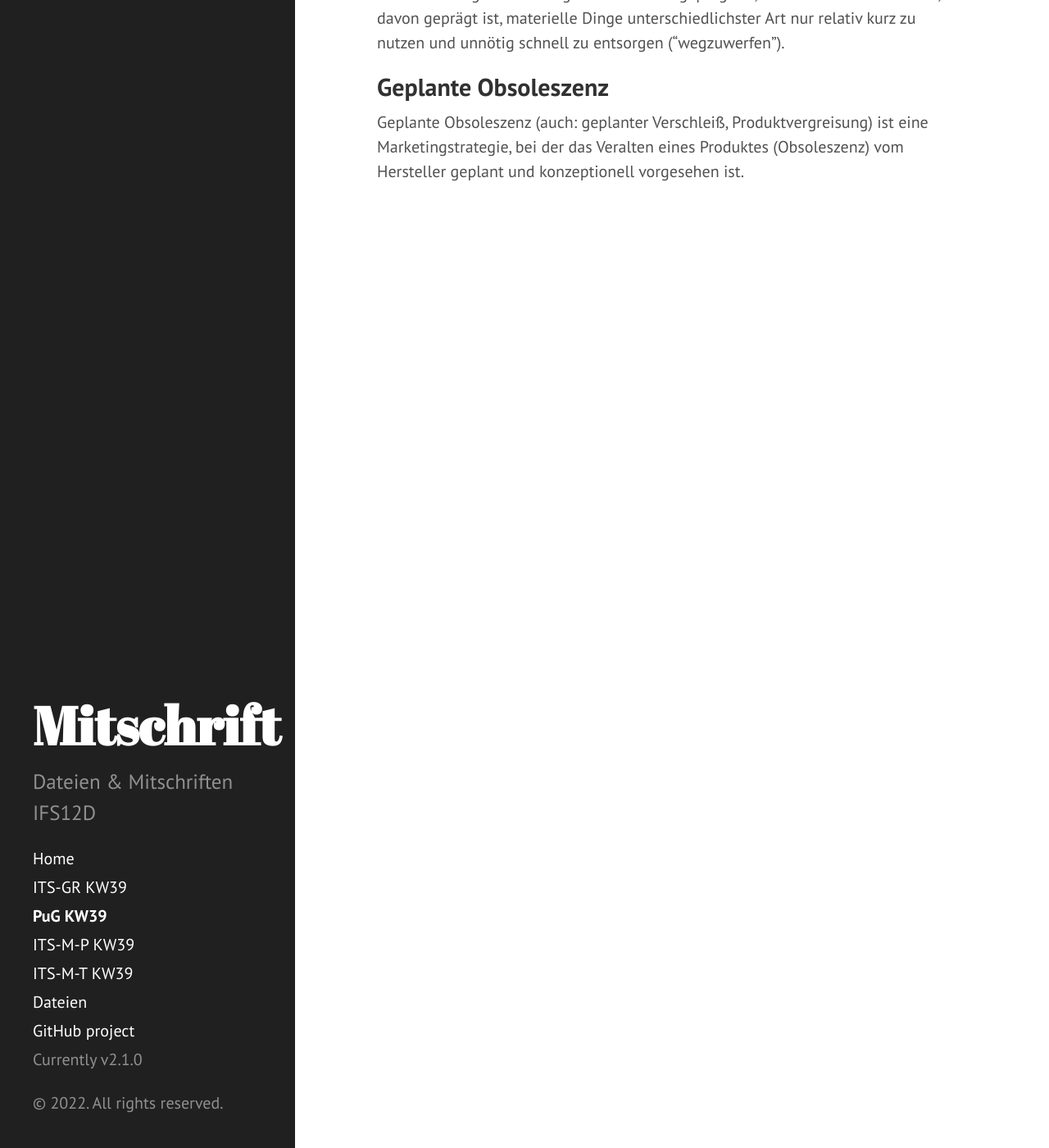
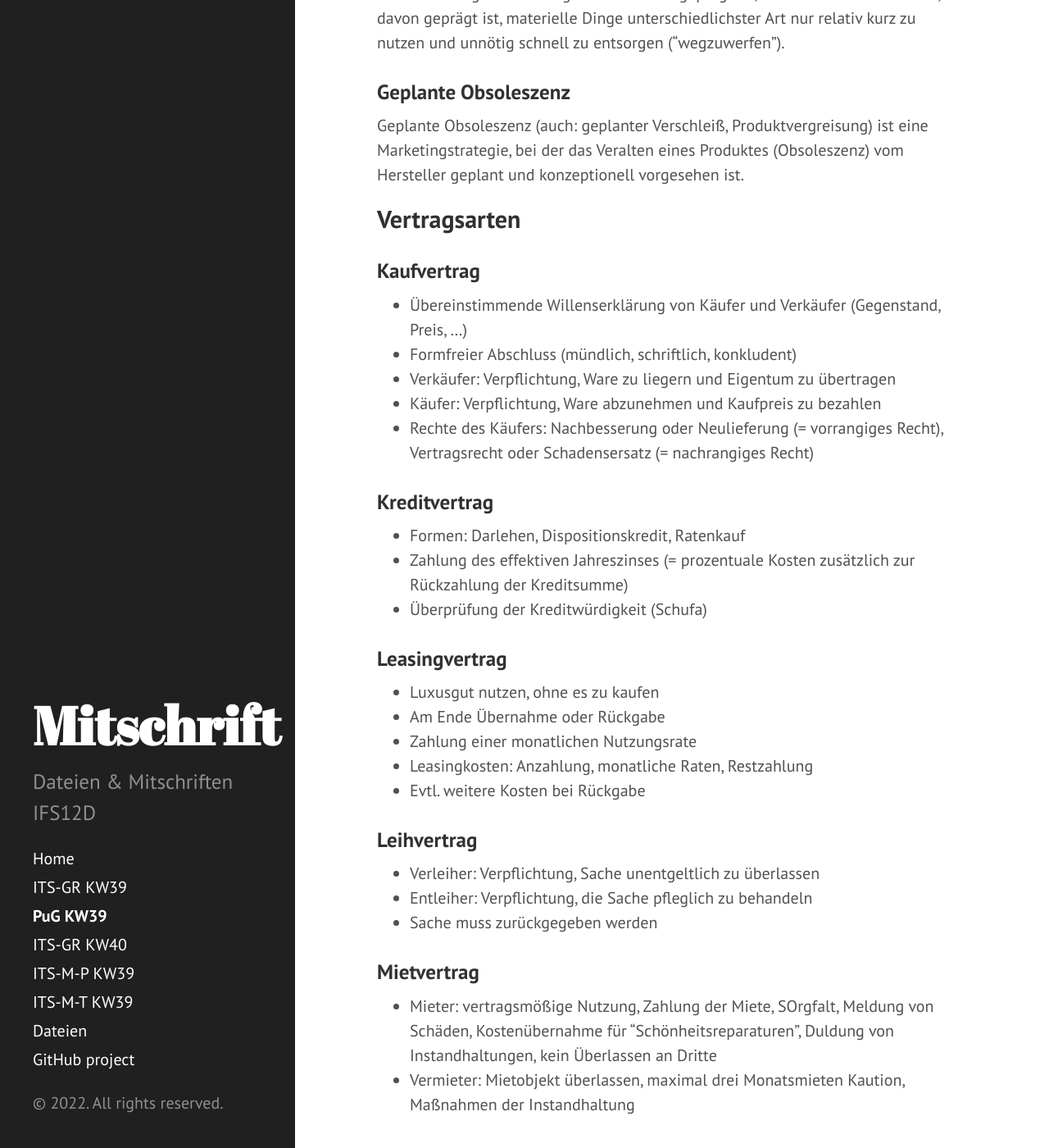
Before and after one commit to Semoxea/semoxea.github.io, a Jekyll site: the page built from data/entries/PUG/2022-09-30-PuG.md, in a window 1280 px wide and 1400 px high, scrolled down 281 px. Shown: the whole window at 82% size. Built offline with Jekyll 4.4.1, drawn with Linux system fonts in a browser that asks for light colours; Markdown is read by kramdown in place of the engine named in the settings.

Commit message:
mittwochsfrosch

```diff
--- a/_includes/sidebar.html
+++ b/_includes/sidebar.html
@@ -10,7 +10,7 @@
     </div>
 
     <nav class="sidebar-nav">
-      <a class="sidebar-nav-item{% if page.url == site.baseurl %} active{% endif %}" href="{{ site.baseurl }}">Home</a>
+      <a class="sidebar-nav-item{% if page.url == site.baseurl %} active{% endif %}" href="/">Home</a>
 
       {% comment %}
         The code below dynamically generates a sidebar nav of pages with
@@ -27,7 +27,6 @@
       {% endfor %}
 
       <a class="sidebar-nav-item" href="{{ site.github.repo }}">GitHub project</a>
-      <span class="sidebar-nav-item">Currently v{{ site.version }}</span>
     </nav>
 
     <p>&copy; {{ site.time | date: '%Y' }}. All rights reserved.</p>
--- a/data/entries/PUG/2022-09-30-PuG.md
+++ b/data/entries/PUG/2022-09-30-PuG.md
@@ -7,6 +7,41 @@ title: PuG KW39
 
 Definition: Wegwerfgesellschaft ist ein Begriff, der von Kritikern der Überfluss- bzw. Konsumgesellschaft geprägt wurde. Er bezeichnet eine Gesellschaft, die wesentlich durch eine sogenannte Wegwerfmentalität geprägt ist, das heißt eine Mentalität, die davon geprägt ist, materielle Dinge unterschiedlichster Art nur relativ kurz zu nutzen und unnötig schnell zu entsorgen ("wegzuwerfen").
 
-## Geplante Obsoleszenz
+### Geplante Obsoleszenz
 
 Geplante Obsoleszenz (auch: geplanter Verschleiß, Produktvergreisung) ist eine Marketingstrategie, bei der das Veralten eines Produktes (Obsoleszenz) vom Hersteller geplant und konzeptionell vorgesehen ist.
+
+## Vertragsarten
+
+### Kaufvertrag
+
+- Übereinstimmende Willenserklärung von Käufer und Verkäufer (Gegenstand, Preis, ...)
+- Formfreier Abschluss (mündlich, schriftlich, konkludent)
+- Verkäufer: Verpflichtung, Ware zu liegern und Eigentum zu übertragen
+- Käufer: Verpflichtung, Ware abzunehmen und Kaufpreis zu bezahlen
+- Rechte des Käufers: Nachbesserung oder Neulieferung (= vorrangiges Recht), Vertragsrecht oder Schadensersatz (= nachrangiges Recht)
+
+### Kreditvertrag
+
+- Formen: Darlehen, Dispositionskredit, Ratenkauf
+- Zahlung des effektiven Jahreszinses (= prozentuale Kosten zusätzlich zur Rückzahlung der Kreditsumme)
+- Überprüfung der Kreditwürdigkeit (Schufa)
+
+### Leasingvertrag
+
+- Luxusgut nutzen, ohne es zu kaufen
+- Am Ende Übernahme oder Rückgabe
+- Zahlung einer monatlichen Nutzungsrate
+- Leasingkosten: Anzahlung, monatliche Raten, Restzahlung
+- Evtl. weitere Kosten bei Rückgabe
+
+### Leihvertrag
+
+- Verleiher: Verpflichtung, Sache unentgeltlich zu überlassen
+- Entleiher: Verpflichtung, die Sache pfleglich zu behandeln
+- Sache muss zurückgegeben werden
+
+### Mietvertrag
+
+- Mieter: vertragsmößige Nutzung, Zahlung der Miete, SOrgfalt, Meldung von Schäden, Kostenübernahme für "Schönheitsreparaturen", Duldung von Instandhaltungen, kein Überlassen an Dritte
+- Vermieter: Mietobjekt überlassen, maximal drei Monatsmieten Kaution, Maßnahmen der Instandhaltung
```
Also changed, not shown: data/entries/ITS-GR/2022-10-04-ITS.md (added, +34 -0 lines), data/entries/ITS-M/KW39-ITST.md (+17 -1 lines), data/files.md (+2 -0 lines), 3 other files.
